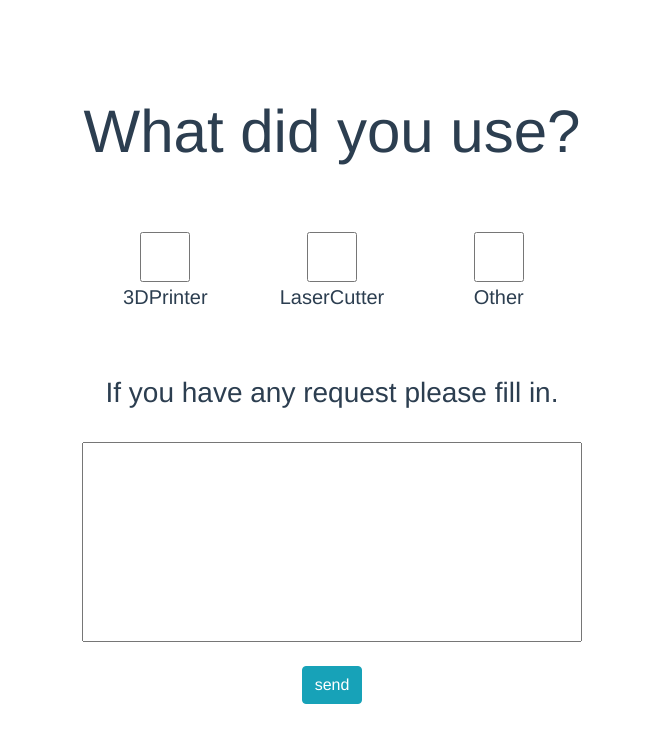
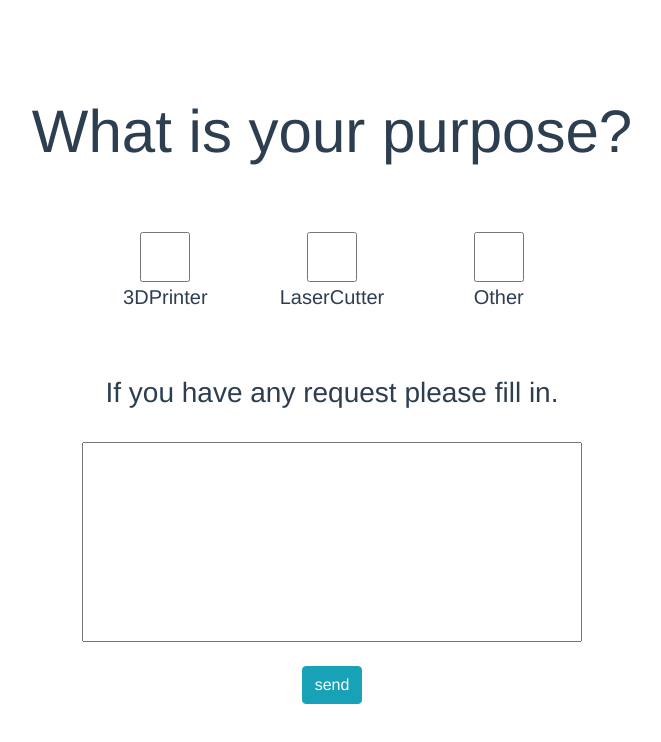
Before and after one commit to AizuGeekDojo/EnterLeaveSystem, a Vue app in the folder front/: page /#/question in a window 1280 px wide. Shown: the top 742 px of the page, without its empty margins (308-969 px from the left). Built offline with nearby package versions, Linux system fonts and the light colour scheme.

Commit message:
英語を修正

```diff
--- a/front/src/components/question.vue
+++ b/front/src/components/question.vue
@@ -1,7 +1,7 @@
 <template>
     <div id='ques' style="width: 100%;">
       <div class="question">
-        <h2>What did you use?</h2>
+        <h2>What is your purpose?</h2>
         <div class="checkboxes alignment" data-toggle="buttons-radio">
           <div class="checkbox">
             <input class="btn btn-info" type="checkbox" value="3DPrinter" v-model="checkedUse">
```
